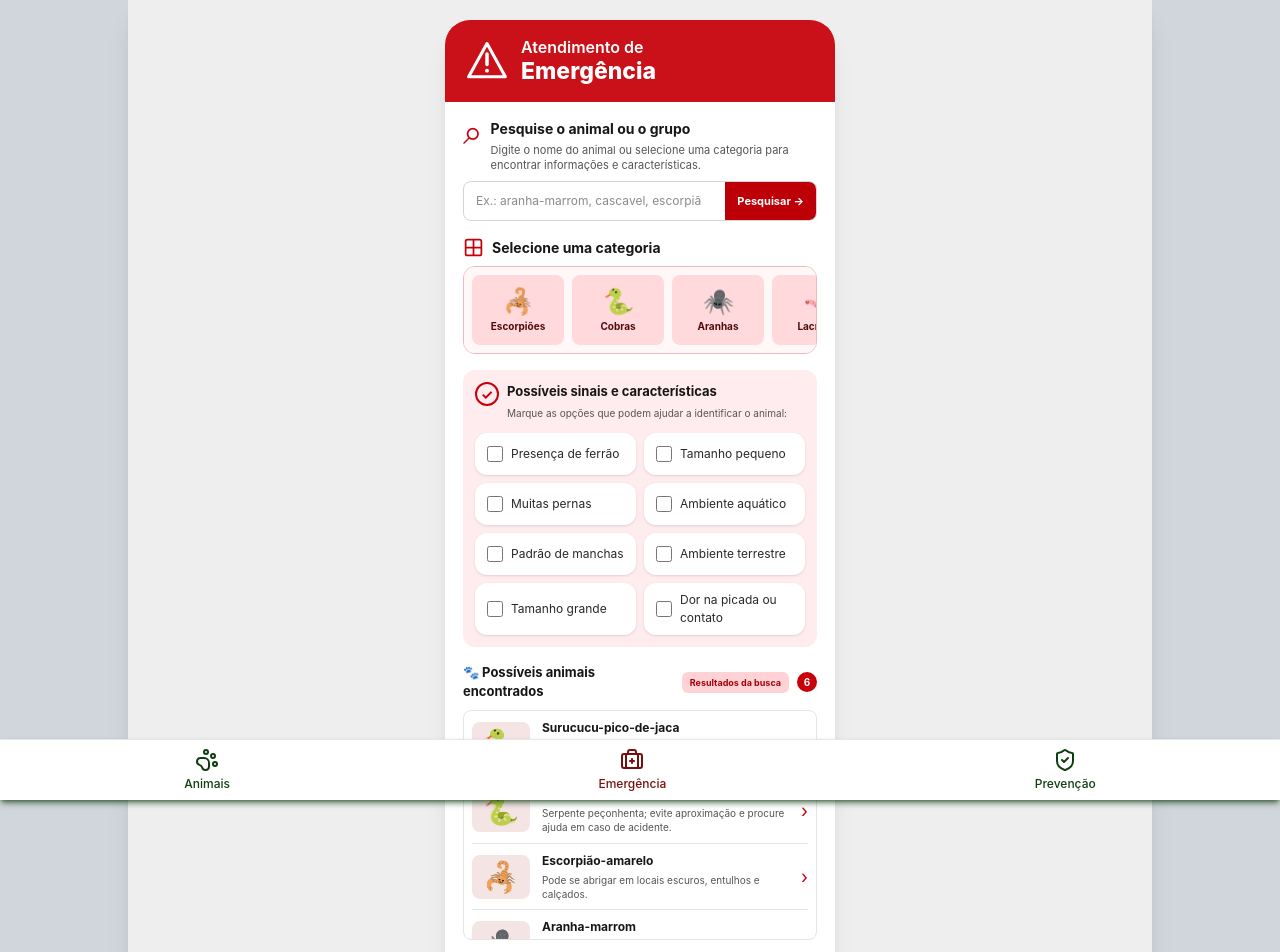
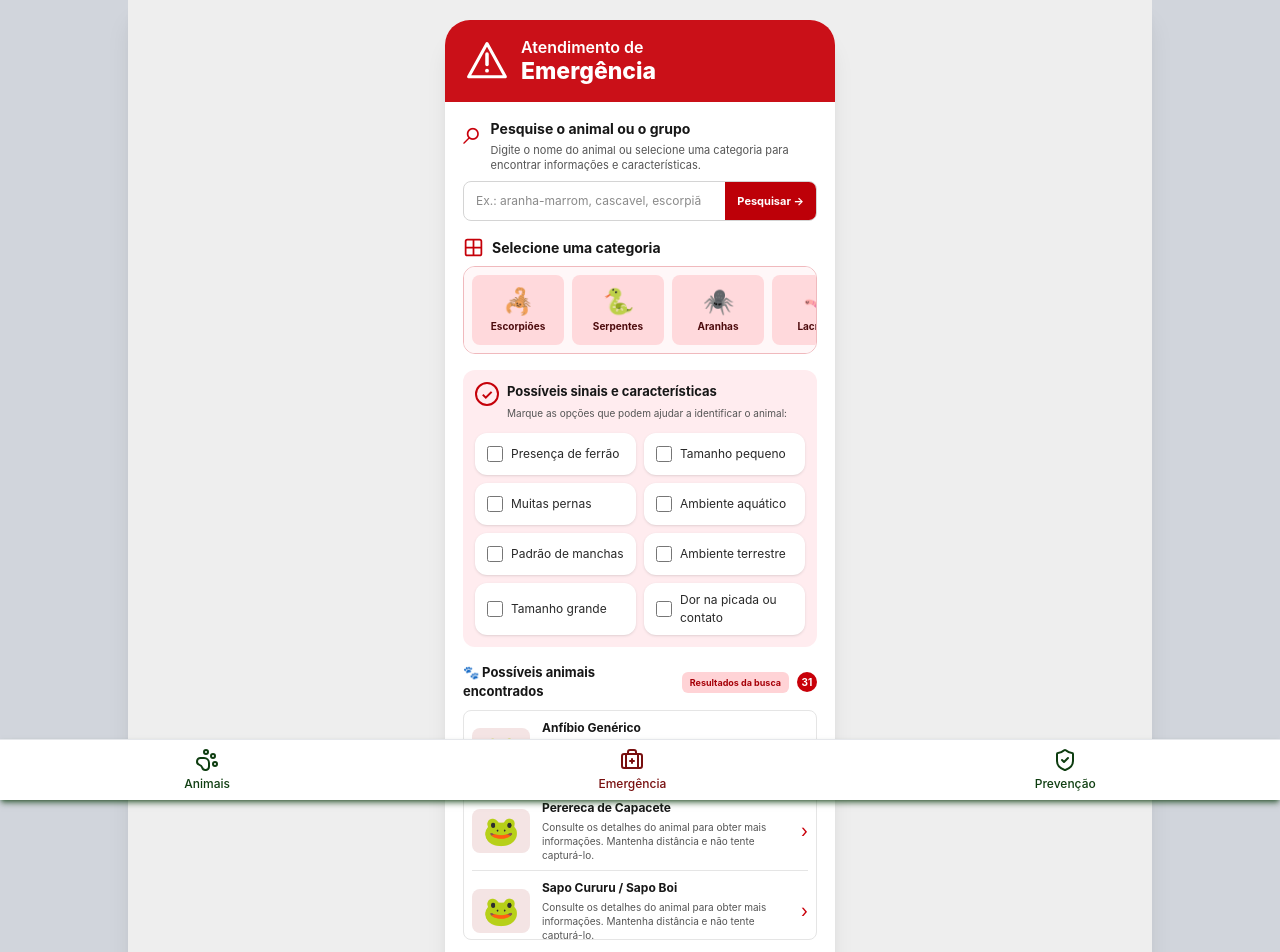
Before and after one commit to S1lvaL/pwa-guia-peconhentost, a React (Vite) app: page / in a window 1280 px wide. Shown: the top 952 px of the page. Built offline with nearby package versions, Linux system fonts and the light colour scheme.

Commit message:
Teste pra ver se sobe

```diff
--- a/src/pages/Emergencia.tsx
+++ b/src/pages/Emergencia.tsx
@@ -1,87 +1,53 @@
 import { useMemo, useState } from "react";
+import dadosAnimais from "../data/animais.json";
+import type { Animal as AnimalCatalogo } from "../types/animal";
 
-type Categoria = "escorpioes" | "cobras" | "aranhas" | "lacraias" | "besouros";
-type Caracteristica =
-  | "ferrão"
-  | "pequeno"
-  | "muitas pernas"
-  | "aquático"
-  | "manchas"
-  | "terrestre"
-  | "grande"
-  | "picada";
+type Categoria = "escorpioes" | "serpentes" | "aranhas" | "lacraias" | "besouros" | "aquaticos" | "anfibios";
+type Caracteristica = "ferrão" | "pequeno" | "muitas pernas" | "aquático" | "manchas" | "terrestre" | "grande" | "picada";
 
-type Animal = {
-  id: string;
-  nome: string;
-  categoria: Categoria;
-  emoji: string;
-  descricao: string;
-  caracteristicas: Caracteristica[];
+type AnimalEmergencia = AnimalCatalogo & {
+  categoria: string;
+  descricao?: string;
+  emoji?: string;
+  caracteristicas?: Caracteristica[];
+  nomesPopulares?: string[];
 };
 
-const categorias: { id: Categoria; nome: string; emoji: string }[] = [
-  { id: "escorpioes", nome: "Escorpiões", emoji: "🦂" },
-  { id: "cobras", nome: "Cobras", emoji: "🐍" },
-  { id: "aranhas", nome: "Aranhas", emoji: "🕷️" },
-  { id: "lacraias", nome: "Lacraias", emoji: "🪱" },
-  { id: "besouros", nome: "Besouros", emoji: "🪲" },
+const normalizar = (texto: string) => texto
+  .normalize("NFD")
+  .replace(/[\u0300-\u036f]/g, "")
+  .toLowerCase()
+  .trim();
+
+// A tela de emergência usa o mesmo animais.json da página Guia de Animais.
+const animais = dadosAnimais as AnimalEmergencia[];
+
+const categorias: { id: Categoria; nome: string; emoji: string; termos: string[] }[] = [
+  { id: "escorpioes", nome: "Escorpiões", emoji: "🦂", termos: ["escorpioes", "escorpiao"] },
+  { id: "serpentes", nome: "Serpentes", emoji: "🐍", termos: ["serpentes", "serpente", "cobra", "cobras"] },
+  { id: "aranhas", nome: "Aranhas", emoji: "🕷️", termos: ["aranhas", "aranha"] },
+  { id: "lacraias", nome: "Lacraias", emoji: "🪱", termos: ["lacraias", "lacraia"] },
+  { id: "besouros", nome: "Besouros", emoji: "🪲", termos: ["besouros", "besouro"] },
+  { id: "aquaticos", nome: "Aquáticos", emoji: "🐋", termos: ["aquaticos", "aquatico", "marinhos", "marinho"] },
+  { id: "anfibios", nome: "Anfíbios", emoji: "🐸", termos: ["anfibios", "anfibio"] },
 ];
 
-const animais: Animal[] = [
-  {
-    id: "surucucu-pico-de-jaca",
-    nome: "Surucucu-pico-de-jaca",
-    categoria: "cobras",
-    emoji: "🐍",
-    descricao:
-      "Serpente peçonhenta; mantenha distância e não tente capturá-la.",
-    caracteristicas: ["grande", "terrestre", "picada"],
-  },
-  {
-    id: "jararaca-da-seca",
-    nome: "Jararaca",
-    categoria: "cobras",
-    emoji: "🐍",
-    descricao:
-      "Serpente peçonhenta; evite aproximação e procure ajuda em caso de acidente.",
-    caracteristicas: ["manchas", "terrestre", "picada"],
-  },
-  {
-    id: "escorpiao-amarelo",
-    nome: "Escorpião-amarelo",
-    categoria: "escorpioes",
-    emoji: "🦂",
-    descricao: "Pode se abrigar em locais escuros, entulhos e calçados.",
-    caracteristicas: ["ferrão", "pequeno", "terrestre", "picada"],
-  },
-  {
-    id: "aranha-marrom",
-    nome: "Aranha-marrom",
-    categoria: "aranhas",
-    emoji: "🕷️",
-    descricao:
-      "Pode se esconder em roupas, caixas e locais pouco movimentados.",
-    caracteristicas: ["pequeno", "terrestre", "picada"],
-  },
-  {
-    id: "lacraia",
-    nome: "Lacraia",
-    categoria: "lacraias",
-    emoji: "🪱",
-    descricao: "Tem muitos segmentos e pernas; não manuseie o animal.",
-    caracteristicas: ["muitas pernas", "terrestre", "picada"],
-  },
-  {
-    id: "besouro",
-    nome: "Besouro",
-    categoria: "besouros",
-    emoji: "🪲",
-    descricao:
-      "Não toque em animais desconhecidos; a identificação deve ser feita com segurança.",
-    caracteristicas: ["pequeno", "terrestre"],
-  },
-];
+// Converte a categoria do JSON para o filtro correspondente desta tela.
+function categoriaCompativel(categoriaAnimal: string, categoriaFiltro: Categoria) {
+  const categoriaNormalizada = normalizar(categoriaAnimal);
+  const categoria = categorias.find((item) => item.id === categoriaFiltro);
+  return !!categoria && categoria.termos.some((termo) => categoriaNormalizada.includes(termo));
+}
+
+function emojiDoAnimal(animal: AnimalEmergencia) {
+  if (animal.emoji) return animal.emoji;
+  const categoria = categorias.find((item) => categoriaCompativel(animal.categoria, item.id));
+  return categoria?.emoji ?? "🐾";
+}
+
+function descricaoDoAnimal(animal: AnimalEmergencia) {
+  return animal.descricao || "Consulte os detalhes do animal para obter mais informações. Mantenha distância e não tente capturá-lo.";
+}
 
 const filtrosDisponiveis: { valor: Caracteristica; rotulo: string }[] = [
   { valor: "ferrão", rotulo: "Presença de ferrão" },
@@ -121,41 +87,27 @@
 export default function Emergencia() {
   const [pesquisa, setPesquisa] = useState("");
   const [categoriaAtiva, setCategoriaAtiva] = useState<Categoria | null>(null);
-  const [caracteristicasAtivas, setCaracteristicasAtivas] = useState<
-    Caracteristica[]
-  >([]);
-  const [animalSelecionado, setAnimalSelecionado] = useState<Animal | null>(
-    null,
-  );
+  const [caracteristicasAtivas, setCaracteristicasAtivas] = useState<Caracteristica[]>([]);
+  const [animalSelecionado, setAnimalSelecionado] = useState<AnimalEmergencia | null>(null);
   const [paginaAtiva, setPaginaAtiva] = useState("emergencia");
 
   const resultados = useMemo(() => {
-    const termo = pesquisa.trim().toLocaleLowerCase("pt-BR");
+    const termo = normalizar(pesquisa);
     return animais.filter((animal) => {
-      const correspondeTexto =
-        !termo ||
-        animal.nome.toLocaleLowerCase("pt-BR").includes(termo) ||
-        animal.categoria.includes(termo as Categoria) ||
-        categorias
-          .find((categoria) => categoria.id === animal.categoria)
-          ?.nome.toLocaleLowerCase("pt-BR")
-          .includes(termo);
-      const correspondeCategoria =
-        !categoriaAtiva || animal.categoria === categoriaAtiva;
-      const correspondeCaracteristicas = caracteristicasAtivas.every((item) =>
-        animal.caracteristicas.includes(item),
-      );
-      return (
-        correspondeTexto && correspondeCategoria && correspondeCaracteristicas
-      );
+      const nomes = [animal.nome, ...(animal.nomesPopulares ?? [])].map(normalizar);
+      const categoriaNome = normalizar(animal.categoria);
+      const correspondeTexto = !termo || nomes.some((nome) => nome.includes(termo)) || categoriaNome.includes(termo) || categorias.some((categoria) => categoria.termos.some((item) => item.includes(termo) || termo.includes(item)) && categoriaCompativel(animal.categoria, categoria.id));
+      const correspondeCategoria = !categoriaAtiva || categoriaCompativel(animal.categoria, categoriaAtiva);
+      // Características são aplicadas quando existirem no JSON; se não existirem, não excluem o animal.
+      const caracteristicasAnimal = animal.caracteristicas ?? [];
+      const correspondeCaracteristicas = caracteristicasAtivas.length === 0 || caracteristicasAnimal.length === 0 || caracteristicasAtivas.every((item) => caracteristicasAnimal.includes(item));
+      return correspondeTexto && correspondeCategoria && correspondeCaracteristicas;
     });
   }, [pesquisa, categoriaAtiva, caracteristicasAtivas]);
 
   const alternarCaracteristica = (valor: Caracteristica) => {
     setCaracteristicasAtivas((atuais) =>
-      atuais.includes(valor)
-        ? atuais.filter((item) => item !== valor)
-        : [...atuais, valor],
+      atuais.includes(valor) ? atuais.filter((item) => item !== valor) : [...atuais, valor],
     );
   };
 
@@ -168,23 +120,10 @@
       <div className="relative mx-auto flex min-h-screen w-full max-w-[390px] flex-col overflow-hidden bg-white shadow-xl sm:min-h-[844px] sm:rounded-[25px]">
         {/* Cabeçalho */}
         <header className="flex min-h-[82px] items-center gap-3 bg-[#ca1018] px-5 py-3 text-white">
-          <div
-            className="flex h-11 w-11 shrink-0 items-center justify-center"
-            aria-hidden="true"
-          >
+          <div className="flex h-11 w-11 shrink-0 items-center justify-center" aria-hidden="true">
             <svg width="42" height="42" viewBox="0 0 48 48" fill="none">
-              <path
-                d="M24 4 45 42H3L24 4Z"
-                stroke="white"
-                strokeWidth="3.5"
-                strokeLinejoin="round"
-              />
-              <path
-                d="M24 16V28"
-                stroke="white"
-                strokeWidth="4"
-                strokeLinecap="round"
-              />
+              <path d="M24 4 45 42H3L24 4Z" stroke="white" strokeWidth="3.5" strokeLinejoin="round" />
+              <path d="M24 16V28" stroke="white" strokeWidth="4" strokeLinecap="round" />
               <circle cx="24" cy="35" r="2.2" fill="white" />
             </svg>
           </div>
@@ -198,19 +137,11 @@
           {/* Pesquisa */}
           <section className="space-y-2">
             <div className="flex items-start gap-2">
-              <span
-                className="-mt-1 text-[35px] leading-none text-[#c9000b]"
-                aria-hidden="true"
-              >
-                ⌕
-              </span>
+              <span className="-mt-1 text-[35px] leading-none text-[#c9000b]" aria-hidden="true">⌕</span>
               <div>
-                <h2 className="text-[14px] font-bold">
-                  Pesquise o animal ou o grupo
-                </h2>
+                <h2 className="text-[14px] font-bold">Pesquise o animal ou o grupo</h2>
                 <p className="mt-1 text-[11px] leading-snug text-[#555]">
-                  Digite o nome do animal ou selecione uma categoria para
-                  encontrar informações e características.
+                  Digite o nome do animal ou selecione uma categoria para encontrar informações e características.
                 </p>
               </div>
             </div>
@@ -226,10 +157,7 @@
                 aria-label="Pesquisar animal ou grupo"
                 className="min-w-0 flex-1 px-3 text-[12px] outline-none"
               />
-              <button
-                type="submit"
-                className="bg-[#bd0008] px-3 text-[11px] font-bold text-white transition hover:bg-[#900006]"
-              >
+              <button type="submit" className="bg-[#bd0008] px-3 text-[11px] font-bold text-white transition hover:bg-[#900006]">
                 Pesquisar →
               </button>
             </form>
@@ -238,24 +166,13 @@
           {/* Categorias com rolagem */}
           <section>
             <h2 className="mb-2 flex items-center gap-2 text-[14px] font-bold">
-              <svg
-                width="21"
-                height="21"
-                viewBox="0 0 24 24"
-                fill="none"
-                stroke="#c50009"
-                strokeWidth="2"
-                aria-hidden="true"
-              >
+              <svg width="21" height="21" viewBox="0 0 24 24" fill="none" stroke="#c50009" strokeWidth="2" aria-hidden="true">
                 <rect x="3" y="3" width="18" height="18" rx="2" />
                 <path d="M12 3v18M3 12h18" />
               </svg>
               Selecione uma categoria
             </h2>
-            <div
-              className="overflow-x-auto overflow-y-hidden rounded-xl border border-[#f0b9bd] bg-[#fff7f8] p-2"
-              aria-label="Categorias de animais"
-            >
+            <div className="overflow-x-auto overflow-y-hidden rounded-xl border border-[#f0b9bd] bg-[#fff7f8] p-2" aria-label="Categorias de animais">
               <div className="flex w-max gap-2">
                 {categorias.map((categoria) => {
                   const selecionada = categoriaAtiva === categoria.id;
@@ -266,17 +183,10 @@
                       aria-pressed={selecionada}
                       onClick={() => selecionarCategoria(categoria.id)}
                       className={`flex min-h-[70px] w-[92px] shrink-0 flex-col items-center justify-center gap-1 rounded-lg px-1 py-2 text-[10px] font-bold transition ${
-                        selecionada
-                          ? "bg-[#c9000b] text-white shadow-md"
-                          : "bg-[#ffd9dc] text-[#4d0b0d] hover:bg-[#ffc4c9]"
+                        selecionada ? "bg-[#c9000b] text-white shadow-md" : "bg-[#ffd9dc] text-[#4d0b0d] hover:bg-[#ffc4c9]"
                       }`}
                     >
-                      <span
-                        className="text-[25px] leading-7"
-                        aria-hidden="true"
-                      >
-                        {categoria.emoji}
-                      </span>
+                      <span className="text-[25px] leading-7" aria-hidden="true">{categoria.emoji}</span>
                       <span>{categoria.nome}</span>
                     </button>
                   );
@@ -284,11 +194,7 @@
               </div>
             </div>
             {categoriaAtiva && (
-              <button
-                type="button"
-                onClick={() => setCategoriaAtiva(null)}
-                className="mt-2 text-[11px] font-semibold text-[#b00008] underline"
-              >
+              <button type="button" onClick={() => setCategoriaAtiva(null)} className="mt-2 text-[11px] font-semibold text-[#b00008] underline">
                 Limpar categoria
               </button>
             )}
@@ -297,19 +203,10 @@
           {/* Características */}
           <section className="rounded-xl bg-[#ffecef] p-3">
             <div className="mb-3 flex items-start gap-2">
-              <span
-                className="flex h-6 w-6 shrink-0 items-center justify-center rounded-full border-2 border-[#c50009] text-[14px] font-bold text-[#c50009]"
-                aria-hidden="true"
-              >
-                ✓
-              </span>
+              <span className="flex h-6 w-6 shrink-0 items-center justify-center rounded-full border-2 border-[#c50009] text-[14px] font-bold text-[#c50009]" aria-hidden="true">✓</span>
               <div>
-                <h2 className="text-[13px] font-bold">
-                  Possíveis sinais e características
-                </h2>
-                <p className="mt-1 text-[10px] text-[#555]">
-                  Marque as opções que podem ajudar a identificar o animal:
-                </p>
+                <h2 className="text-[13px] font-bold">Possíveis sinais e características</h2>
+                <p className="mt-1 text-[10px] text-[#555]">Marque as opções que podem ajudar a identificar o animal:</p>
               </div>
             </div>
             <div className="grid grid-cols-2 gap-2">
@@ -324,11 +221,7 @@
               ))}
             </div>
             {caracteristicasAtivas.length > 0 && (
-              <button
-                type="button"
-                onClick={() => setCaracteristicasAtivas([])}
-                className="mt-3 text-[11px] font-semibold text-[#b00008] underline"
-              >
+              <button type="button" onClick={() => setCaracteristicasAtivas([])} className="mt-3 text-[11px] font-semibold text-[#b00008] underline">
                 Limpar características
               </button>
             )}
@@ -337,74 +230,35 @@
           {/* Resultados com rolagem */}
           <section>
             <div className="mb-2 flex items-center gap-2">
-              <h2 className="flex-1 text-[13px] font-bold">
-                🐾 Possíveis animais encontrados
-              </h2>
-              <span className="rounded-md bg-[#ffd3d6] px-2 py-1 text-[9px] font-bold text-[#a60008]">
-                Resultados da busca
-              </span>
-              <span className="flex h-5 min-w-5 items-center justify-center rounded-full bg-[#c80009] px-1 text-[10px] font-bold text-white">
-                {resultados.length}
-              </span>
+              <h2 className="flex-1 text-[13px] font-bold">🐾 Possíveis animais encontrados</h2>
+              <span className="rounded-md bg-[#ffd3d6] px-2 py-1 text-[9px] font-bold text-[#a60008]">Resultados da busca</span>
+              <span className="flex h-5 min-w-5 items-center justify-center rounded-full bg-[#c80009] px-1 text-[10px] font-bold text-white">{resultados.length}</span>
             </div>
-            <div
-              className="max-h-[230px] overflow-y-auto rounded-lg border border-[#e5e5e5] px-2"
-              aria-live="polite"
-            >
-              {resultados.length > 0 ? (
-                resultados.map((animal) => (
+            <div className="max-h-[230px] overflow-y-auto rounded-lg border border-[#e5e5e5] px-2" aria-live="polite">
+              {resultados.length > 0 ? resultados.map((animal) => (
                 <button
                   key={animal.id}
                   type="button"
                   onClick={() => setAnimalSelecionado(animal)}
                   className="flex min-h-[62px] w-full items-center border-b border-[#e5e5e5] py-2 text-left transition last:border-b-0 hover:bg-[#fff1f2]"
                 >
-                    <span
-                      className="mr-3 flex h-11 w-[58px] shrink-0 items-center justify-center rounded-lg bg-[#f4e4e4] text-[29px]"
-                      aria-hidden="true"
-                    >
-                      {animal.emoji}
+                  <span className="mr-3 flex h-11 w-[58px] shrink-0 items-center justify-center rounded-lg bg-[#f4e4e4] text-[29px]" aria-hidden="true">{emojiDoAnimal(animal)}</span>
+                  <span className="min-w-0 flex-1">
+                    <strong className="block text-[12px]">{animal.nome}</strong>
+                    <span className="mt-1 block text-[10px] leading-snug text-[#555]">{descricaoDoAnimal(animal)}</span>
                   </span>
-                    <span className="min-w-0 flex-1">
-                      <strong className="block text-[12px]">
-                        {animal.nome}
-                      </strong>
-                      <span className="mt-1 block text-[10px] leading-snug text-[#555]">
-                        {animal.descricao}
-                      </span>
-                    </span>
-                    <span
-                      className="pl-2 text-[18px] text-[#c9000b]"
-                      aria-hidden="true"
-                    >
-                      ›
-                    </span>
+                  <span className="pl-2 text-[18px] text-[#c9000b]" aria-hidden="true">›</span>
                 </button>
-                ))
-              ) : (
-                <p className="px-2 py-5 text-center text-[12px] text-[#555]">
-                  Nenhum animal encontrado. Tente alterar a pesquisa ou os
-                  filtros.
-                </p>
+              )) : (
+                <p className="px-2 py-5 text-center text-[12px] text-[#555]">Nenhum animal encontrado. Tente alterar a pesquisa ou os filtros.</p>
               )}
             </div>
           </section>
 
           {/* SAMU */}
-          <a
-            href="tel:192"
-            className="ml-auto flex min-h-[48px] w-[175px] items-center gap-3 rounded-xl bg-[#d0000b] px-3 py-2 text-white shadow-md transition hover:scale-[1.02] hover:bg-[#a90008]"
-          >
-            <span
-              className="flex h-8 w-8 shrink-0 items-center justify-center rounded-full bg-white text-[18px] text-[#d0000b]"
-              aria-hidden="true"
-            >
-              ☎
-            </span>
-            <span>
-              <strong className="block text-[9px]">LIGUE PARA O</strong>
-              <span className="text-[15px] font-extrabold">SAMU 192</span>
-            </span>
+          <a href="tel:192" className="ml-auto flex min-h-[48px] w-[175px] items-center gap-3 rounded-xl bg-[#d0000b] px-3 py-2 text-white shadow-md transition hover:scale-[1.02] hover:bg-[#a90008]">
+            <span className="flex h-8 w-8 shrink-0 items-center justify-center rounded-full bg-white text-[18px] text-[#d0000b]" aria-hidden="true">☎</span>
+            <span><strong className="block text-[9px]">LIGUE PARA O</strong><span className="text-[15px] font-extrabold">SAMU 192</span></span>
           </a>
         </main>
 
@@ -421,22 +275,13 @@
               onClick={() => {
                 setPaginaAtiva(item.id);
                 if (item.id !== "emergencia") {
-                  window.alert(
-                    item.id === "prevencao"
-                      ? "Abrindo o Sistema de Prevenção..."
-                      : "Abrindo catálogo de animais...",
-                  );
+                  window.alert(item.id === "prevencao" ? "Abrindo o Sistema de Prevenção..." : "Abrindo catálogo de animais...");
                 }
               }}
               className={`flex flex-col items-center justify-center gap-1 text-[10px] font-bold transition hover:bg-[#fff3f4] ${paginaAtiva === item.id ? "text-[#c9000b]" : "text-[#626a72]"}`}
               aria-current={paginaAtiva === item.id ? "page" : undefined}
             >
-              <span
-                className={`text-[22px] leading-5 ${item.id === "emergencia" ? "text-[27px]" : ""}`}
-                aria-hidden="true"
-              >
-                {item.icone}
-              </span>
+              <span className={`text-[22px] leading-5 ${item.id === "emergencia" ? "text-[27px]" : ""}`} aria-hidden="true">{item.icone}</span>
               <span>{item.nome}</span>
             </button>
           ))}
@@ -444,11 +289,7 @@
 
         {/* Detalhes simples do animal selecionado */}
         {animalSelecionado && (
-          <div
-            className="absolute inset-0 z-20 flex items-end bg-black/40"
-            role="presentation"
-            onClick={() => setAnimalSelecionado(null)}
-          >
+          <div className="absolute inset-0 z-20 flex items-end bg-black/40" role="presentation" onClick={() => setAnimalSelecionado(null)}>
             <section
               role="dialog"
               aria-modal="true"
@@ -457,37 +298,17 @@
               className="w-full rounded-t-3xl bg-white p-5 shadow-2xl"
             >
               <div className="mb-3 flex items-center gap-3">
-                <span className="text-[36px]" aria-hidden="true">
-                  {animalSelecionado.emoji}
-                </span>
+                <span className="text-[36px]" aria-hidden="true">{emojiDoAnimal(animalSelecionado)}</span>
                 <div>
-                  <h2 id="titulo-animal" className="text-[18px] font-extrabold">
-                    {animalSelecionado.nome}
-                  </h2>
-                  <p className="text-[12px] text-[#666]">
-                    {
-                      categorias.find(
-                        (item) => item.id === animalSelecionado.categoria,
-                      )?.nome
-                    }
-                  </p>
+                  <h2 id="titulo-animal" className="text-[18px] font-extrabold">{animalSelecionado.nome}</h2>
+                  <p className="text-[12px] text-[#666]">{categorias.find((item) => categoriaCompativel(animalSelecionado.categoria, item.id))?.nome ?? animalSelecionado.categoria}</p>
                 </div>
               </div>
-              <p className="text-[13px] leading-relaxed">
-                {animalSelecionado.descricao}
+              <p className="text-[13px] leading-relaxed">{descricaoDoAnimal(animalSelecionado)}</p>
+              <p className="mt-3 rounded-lg bg-[#fff0f1] p-3 text-[12px] leading-relaxed text-[#8c0007]">
+                Em caso de acidente, procure atendimento de saúde imediatamente. Não tente capturar o animal nem faça torniquete ou cortes no local.
               </p>
-              <p className="mt-3 rounded-lg bg-[#fff0f1] p-3 text-[12px] leading-relaxed text-[#8c0007]">
-                Em caso de acidente, procure atendimento de saúde imediatamente.
-                Não tente capturar o animal nem faça torniquete ou cortes no
-                local.
-              </p>
-              <button
-                type="button"
-                onClick={() => setAnimalSelecionado(null)}
-                className="mt-4 w-full rounded-xl bg-[#c9000b] px-4 py-3 text-sm font-bold text-white"
-              >
-                Fechar
-              </button>
+              <button type="button" onClick={() => setAnimalSelecionado(null)} className="mt-4 w-full rounded-xl bg-[#c9000b] px-4 py-3 text-sm font-bold text-white">Fechar</button>
             </section>
           </div>
         )}
```
Also changed, not shown: src/components/BottomNav.tsx (line endings or trailing spaces). Lines whose indentation alone changed are shown as unchanged.
